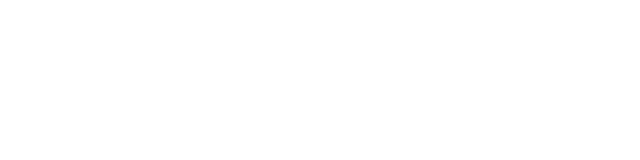
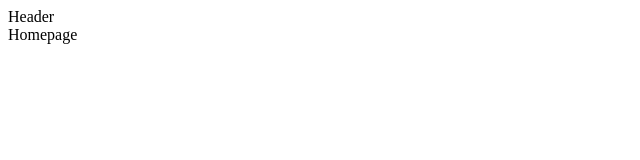
Before and after one commit to Spiquet/stripe-project, a React (Create React App) app in the folder web/: page / in a window 1280 px wide. Before the commit this address had no page. Shown: the top 160 px of the page, without its empty margins (0-640 px from the left). Built offline with nearby package versions, Linux system fonts and the light colour scheme.

Commit message:
add homepage and header

```diff
--- /dev/null
+++ b/web/src/HomePage.tsx
@@ -0,0 +1,11 @@
+import React, { Component } from 'react'
+
+export default class HomePage extends Component {
+    render() {
+        return (
+            <div>
+                Homepage
+            </div>
+        )
+    }
+}
--- a/web/src/Routes.tsx
+++ b/web/src/Routes.tsx
@@ -5,22 +5,26 @@
 import { RegisterView } from "./modules/user/registerView";
 import { Account } from "./modules/account/Account";
 import PaidUsers from "./modules/account/PaidUsers";
+import HomePage from "./HomePage";
+import Header from "./shared/Header";
 
 
 export class Ways extends React.PureComponent {
     render() {
         return (
             <BrowserRouter>
-                <Routes>
-                    <Route path="/login" element={<LoginView />}>
-                    </Route>
-                    <Route path="/register" element={<RegisterView />}>
-                    </Route>
-                    <Route path="/account" element={<Account />}>
-                    </Route>
-                    <Route path="/paid-users" element={<PaidUsers />}>
-                    </Route>
-                </Routes>
+                <React.Fragment>
+                    <Header />
+                    <div>
+                        <Routes>
+                            <Route path="/login" element={<LoginView />} />
+                            <Route path="/register" element={<RegisterView />} />
+                            <Route path="/account" element={<Account />} />
+                            <Route path="/paid-users" element={<PaidUsers />} />
+                            <Route path="/" element={<HomePage />} />
+                        </Routes>
+                    </div>
+                </React.Fragment>
             </BrowserRouter>
         );
     }
--- /dev/null
+++ b/web/src/shared/Header.tsx
@@ -0,0 +1,11 @@
+import React, { Component } from 'react'
+
+export default class Header extends Component {
+    render() {
+        return (
+            <div>
+                Header
+            </div>
+        )
+    }
+}
```
